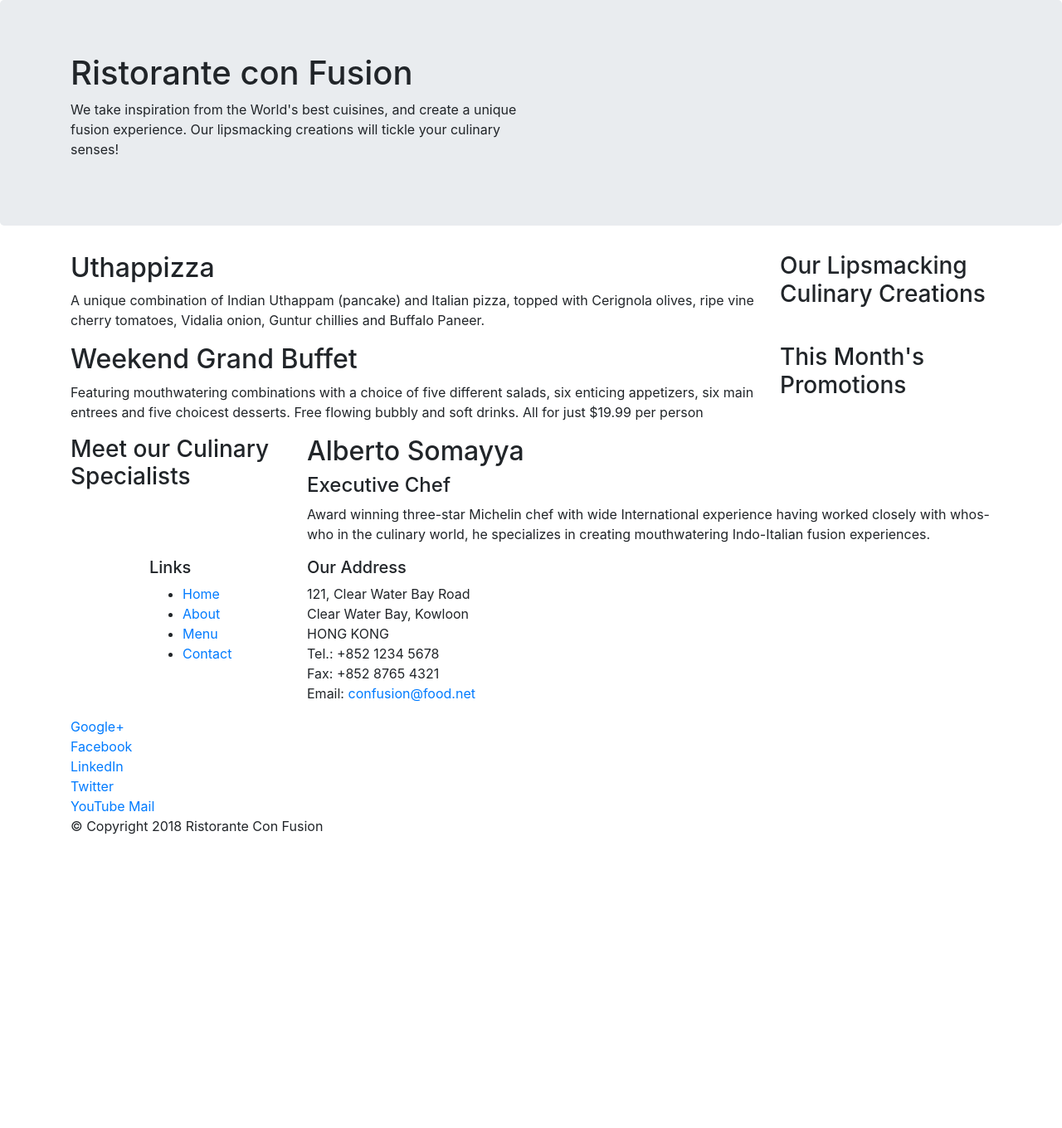
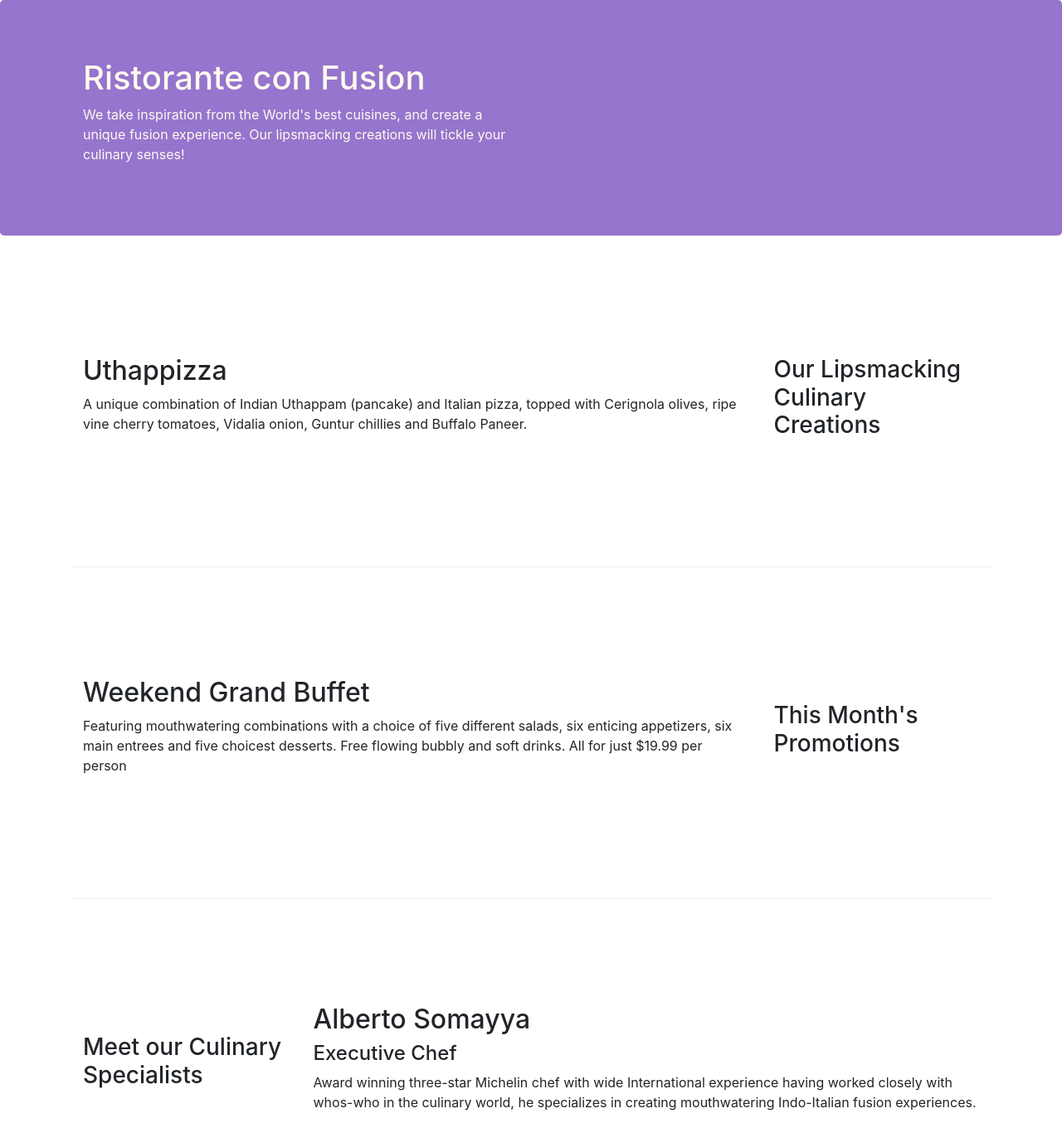
Before and after one commit to TatianaLekhatkova/bootstrap-test, a website: page index.html in a window 1280 px wide. Shown: the top 1360 px of the page at 83% size. Before the commit the page ends 1024 px from the top, so only its background shows below. Drawn offline with nearby package versions, Linux system fonts and the light colour scheme.

Commit message:
BootsrtapGrid CSS added

```diff
--- /dev/null
+++ b/css/styles.css
@@ -0,0 +1,30 @@
+.row-header {
+    margin: 0px auto;
+    padding: 0px auto;
+}
+
+.row-content {
+    margin: 0px auto;
+    padding: 50ps 0px 50px 0px;
+    border-bottom: 1px ridge;
+    min-height: 400px;
+}
+
+.footer {
+    background-color: #D1C4E9;
+    margin: 0px auto;
+    padding: 20px 0px 20px 0px;
+}
+
+.jumbotron {
+    padding: 70px 30px 70px 30px;
+    margin: 0px auto;
+    background: #9575CD;
+    color: floralwhite;
+}
+
+.address {
+    font-size: 80%;
+    margin: 0px;
+    color: #0f0f0f;
+}
--- a/index.html
+++ b/index.html
@@ -9,6 +9,7 @@
 
     <!-- Bootstrap CSS -->
     <link rel="stylesheet" href="node_modules/bootstrap/dist/css/bootstrap.min.css">
+    <link rel="stylesheet" href="css/styles.css">
     <title>Ristorante Con Fusion</title>
 </head>
 
@@ -16,7 +17,7 @@
 
     <header class="jumbotron">
         <div class="container">
-            <div class="row">
+            <div class="row row-header">
                 <div class="col-12 col-sm-6">
                     <h1>Ristorante con Fusion</h1>
                     <p>We take inspiration from the World's best cuisines, and create a unique fusion experience. Our lipsmacking creations will tickle your culinary senses!</p>
@@ -28,7 +29,7 @@
     </header>
 
     <div class="container">
-        <div class="row">
+        <div class="row row-content align-items-center">
             <div class="col-12 col-sm-4 order-sm-last col-md-3">
                 <h3>Our Lipsmacking Culinary Creations</h3>
             </div>
@@ -39,7 +40,7 @@
         </div>
 
 
-        <div class="row">
+        <div class="row row-content align-items-center">
             <div class="col-12 col-sm-4 order-sm-last col-md-3">
                 <h3>This Month's Promotions</h3>
             </div>
@@ -49,7 +50,7 @@
             </div>
         </div>
 
-        <div class="row">
+        <div class="row row-content align-items-center">
             <div class="col-12 col-sm-4 col-md-3">
                 <h3>Meet our Culinary Specialists</h3>
             </div>
@@ -61,12 +62,12 @@
         </div>
     </div>
 
-    <footer>
+    <footer class="footer">
         <div class="container">
             <div class="row">
                 <div class="col-4 offset-1 col-sm-2">
                     <h5>Links</h5>
-                    <ul>
+                    <ul class="list-unstyled">
                         <li><a href="#">Home</a></li>
                         <li><a href="#">About</a></li>
                         <li><a href="#">Menu</a></li>
@@ -84,8 +85,8 @@
 		              Email: <a href="mailto:confusion@food.net">confusion@food.net</a>
 		           </address>
                 </div>
-                <div>
-                    <div class="col-12 col-sm-4">
+                <div class="col-12 col-sm-4 align-self-center">
+                    <div class="text-center">
                         <a href="http://google.com/+">Google+</a>
                         <a href="http://www.facebook.com/profile.php?id=">Facebook</a>
                         <a href="http://www.linkedin.com/in/">LinkedIn</a>
@@ -95,7 +96,7 @@
                     </div>
                 </div>
            </div>
-           <div class="row">
+           <div class="row justify-content-center">
                 <div class="col-auto">
                     <p>© Copyright 2018 Ristorante Con Fusion</p>
                 </div>
```
